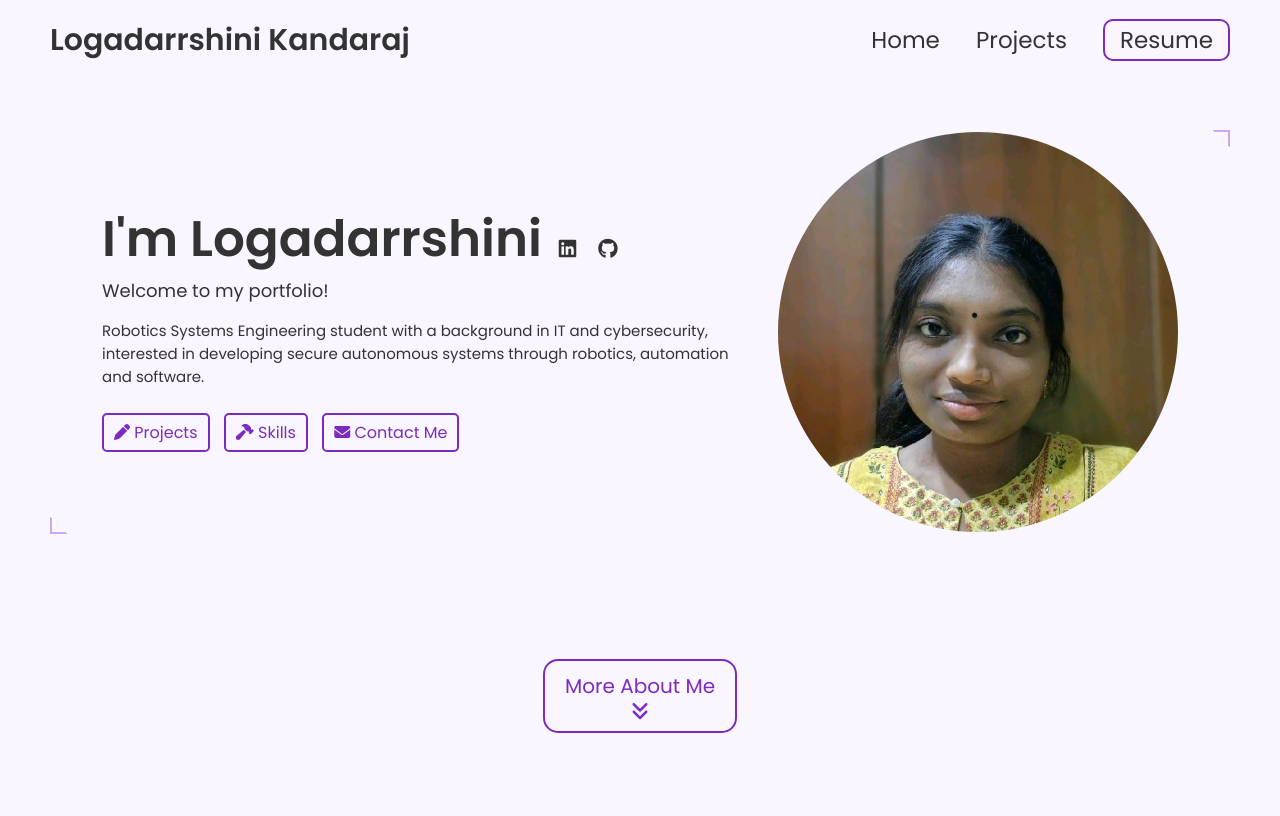
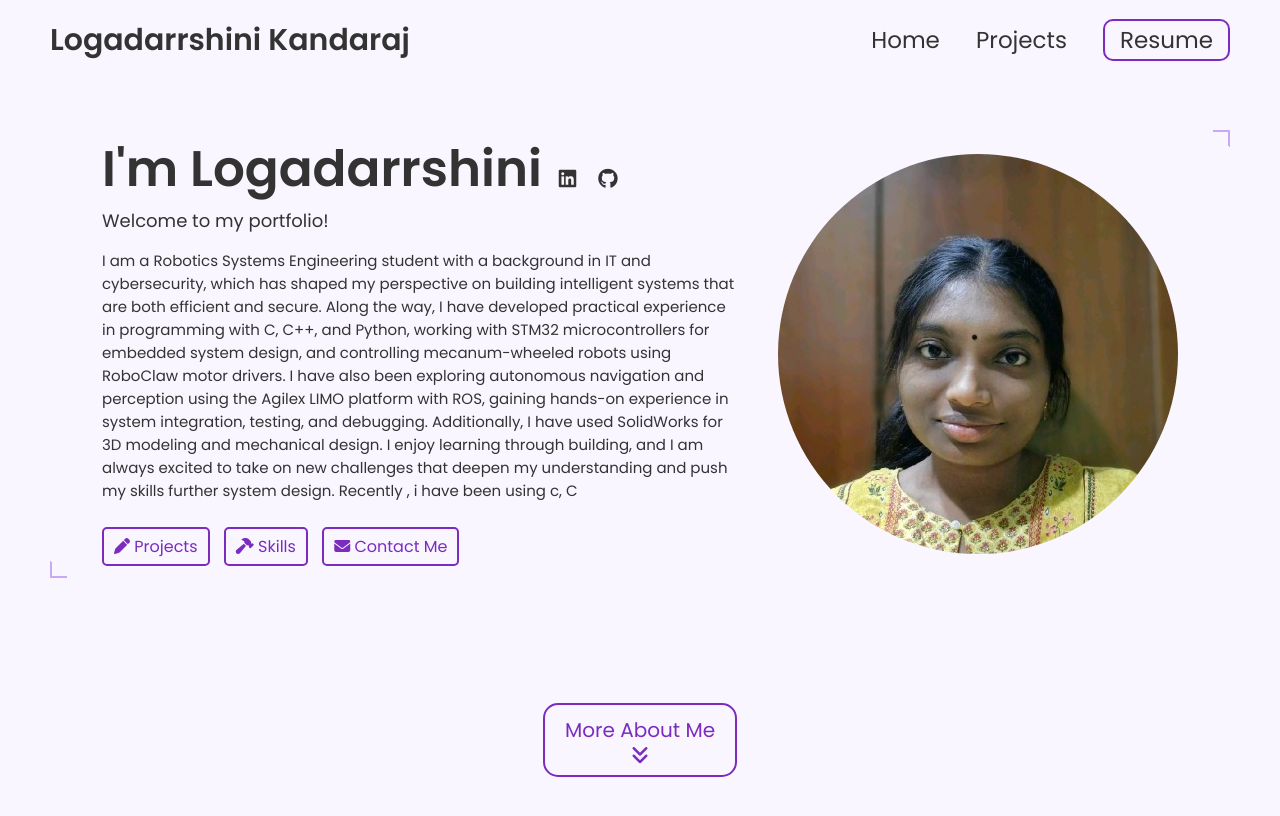
Before and after one commit to Darrshini/darrshini.github.io, a Jekyll site: the page built from index.html, in a window 1280 px wide and 900 px high. Shown: the top 816 px of the window. Built offline with Jekyll 4.4.1, drawn with Linux system fonts in a browser that asks for light colours.

Commit message:
Update _config.yml

```diff
--- a/_config.yml
+++ b/_config.yml
@@ -15,7 +15,7 @@ title: Logadarrshini's Portfolio # This is what shows up in the tab of the brows
 name: Logadarrshini Kandaraj
 headline: Welcome to my portfolio!
 description: >- # dont remove this line. this will ignore all new lines until the next section
-  Robotics Systems Engineering student with a background in IT and cybersecurity, interested in developing secure autonomous systems through robotics, automation and software.
+  I am a Robotics Systems Engineering student with a background in IT and cybersecurity, which has shaped my perspective on building intelligent systems that are both efficient and secure. Along the way, I have developed practical experience in programming with C, C++, and Python, working with STM32 microcontrollers for embedded system design, and controlling mecanum-wheeled robots using RoboClaw motor drivers. I have also been exploring autonomous navigation and perception using the Agilex LIMO platform with ROS, gaining hands-on experience in system integration, testing, and debugging. Additionally, I have used SolidWorks for 3D modeling and mechanical design. I enjoy learning through building, and I am always excited to take on new challenges that deepen my understanding and push my skills further system design. Recently , i have been using c, C
 
 # Place your profile image in /assets/images/profile-image/folder and edit the file name
 profile_image: ./assets/images/profile-image/avatar.jpg
```
